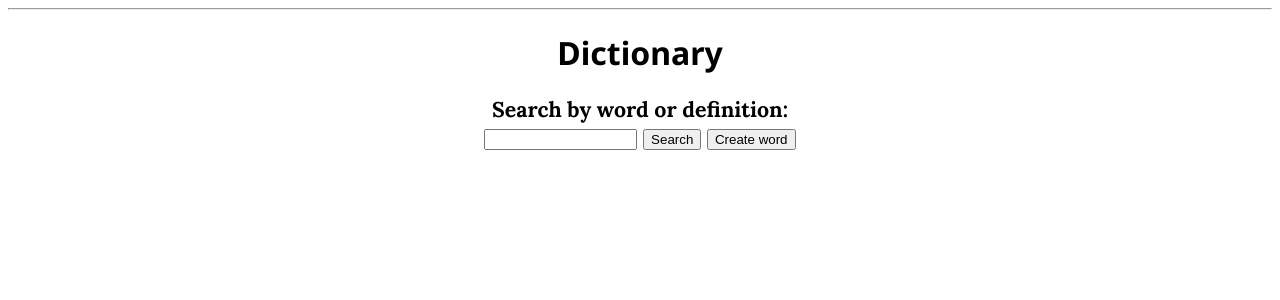
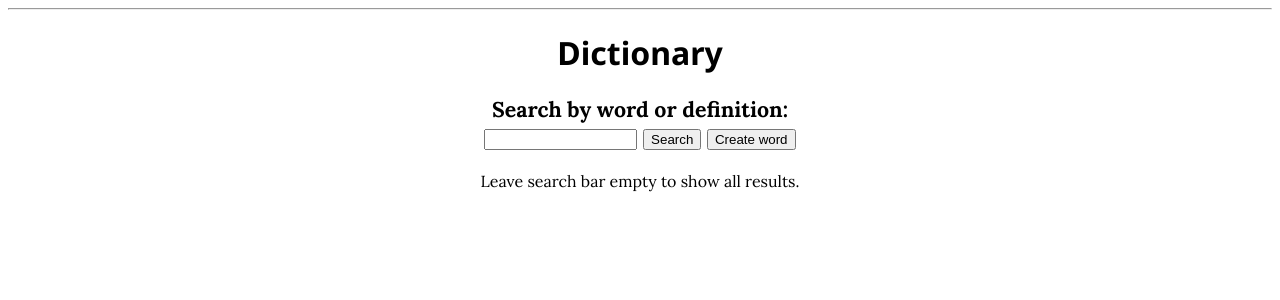
Before and after one commit to Kasreti/CSIA, a Flask app: page /dictionary in a window 1280 px wide. Shown: the part 60-360 px from the top of the page. Run offline with Flask 3, Linux system fonts and the light colour scheme.

Commit message:
word test

```diff
--- a/app/forms.py
+++ b/app/forms.py
@@ -14,5 +14,5 @@ class createWord(FlaskForm):
     submit = SubmitField('Create')
 
 class searchWord(FlaskForm):
-    term = StringField('Search by word or definition:', validators=[DataRequired()])
+    term = StringField('Search by word or definition:')
     submit = SubmitField('Search')
--- a/app/routes.py
+++ b/app/routes.py
@@ -37,5 +37,11 @@ def dictionary():
 @app.route('/dictresults', methods=['GET', 'POST'])
 def dictresults():
     substring = session['term']
-    matches = Lexicon.query.filter(Lexicon.word.icontains(substring)).all() or Lexicon.query.filter(Lexicon.definition.icontains(substring)).all()
+    matches = (Lexicon.query.filter(Lexicon.word.icontains(substring)).order_by(Lexicon.word).all() or
+               Lexicon.query.filter(Lexicon.definition.icontains(substring)).order_by(Lexicon.word).all())
     return render_template('dictionaryresults.html', term=substring, matches=matches)
+
+@app.route('/word/<name>', methods=['GET', 'POST'])
+def word(name):
+    match = Lexicon.query.filter(Lexicon.word == name)
+    return render_template('word.html', word=match)
--- a/app/static/style.css
+++ b/app/static/style.css
@@ -43,6 +43,16 @@ h3 {
   text-align: center;
   margin-left: 20%;
   margin-right: 20%;
+}
+
+h4 {
+  color: black;
+  font-family: "Lora", serif;
+  font-size: 12pt;
+  text-align: center;
+  margin-left: 20%;
+  margin-right: 20%;
+  font-weight: 400;
 }
 
 h2 {
@@ -220,3 +230,23 @@ snavbold {
   margin-left: auto;
   margin-right: auto;
 }
+
+/* Word page */
+wordh1{
+    font-family: "Georgia", serif;
+    color: black;
+    font-size: 32px;
+}
+
+wordh2{
+    font-family: "Arial", sans-serif;
+    color: black;
+    font-weight: bold;
+    font-size: 20px;
+}
+
+wordp{
+    font-family: "Arial", sans-serif;
+    color: black;
+    font-size: 16px;
+}
--- a/app/templates/dictionary.html
+++ b/app/templates/dictionary.html
@@ -12,6 +12,7 @@
             {{ form.hidden_tag() }}
              <h3> {{ form.term.label }}<br>{{ form.term(size=16) }} {{ form.submit() }}
                  <a href="{{ url_for('createword') }}"><button type="button">Create word</button> </a></h3>
+             <h4>Leave search bar empty to show all results.</h4>
          </form>
         {% endblock %}
     </body>
--- a/app/templates/dictionaryresults.html
+++ b/app/templates/dictionaryresults.html
@@ -11,8 +11,8 @@
         <h3 style="text-align:center, margin:auto"><a href="{{ url_for('dictionary') }}">⋘ Return to search page</a></h3>
         <hr>
         {% for match in matches %}
-        <h2>{{ match.word }}</h2>
-        <lightp>{{ match.partofspeech }}. {{ match.definition }}</lightp>
+        <a href="{{ url_for('word', name=match.word) }}"><h2>{{ match.word }}</h2></a>
+        <lightp>{{ word.partofspeech }}. {{ match.definition }}</lightp>
         {% endfor %}
         {% endblock %}
     </body>
```
Also changed, not shown: app/templates/createword.html (+36 -7 lines), app/templates/word.html (added, +21 -0 lines), app.db.
